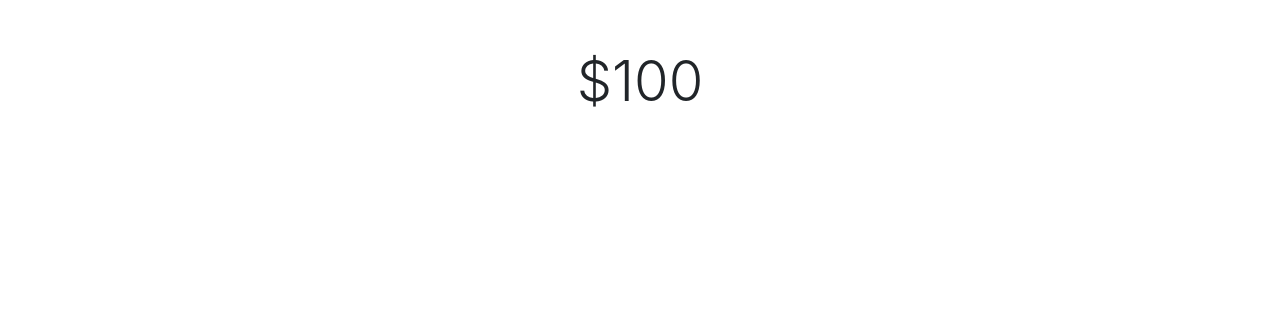
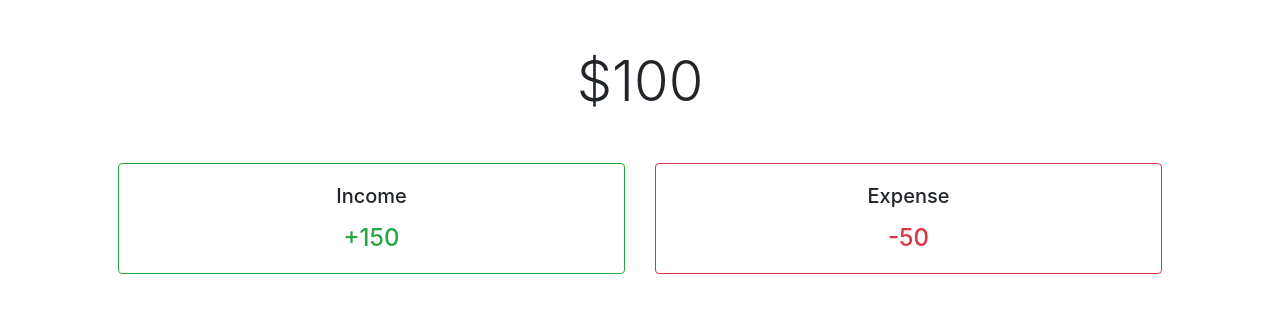
Before and after one commit to JoakimTeixeira/expense-tracker, a React (Create React App) app: page / in a window 1280 px wide. Shown: the top 312 px of the page. Built offline with nearby package versions, Linux system fonts and the light colour scheme.

Commit message:
Add summary component

```diff
--- /dev/null
+++ b/src/components/Summary.jsx
@@ -0,0 +1,37 @@
+import React from 'react'
+
+const Summary = () => {
+	return (
+		<section className="row mb-3">
+			<article className="col-sm-6 mb-3">
+				<div className="card border-success">
+					<div className="card-body">
+						<h5 className="card-title text-center mb-3">Income</h5>
+						<h6
+							className="card-text text-center text-success"
+							style={{ fontSize: '1.5rem' }}
+						>
+							+150
+						</h6>
+					</div>
+				</div>
+			</article>
+
+			<article className="col-sm-6">
+				<div className="card border-danger">
+					<div className="card-body">
+						<h5 className="card-title text-center mb-3">Expense</h5>
+						<h6
+							className="card-text text-center text-danger"
+							style={{ fontSize: '1.5rem' }}
+						>
+							-50
+						</h6>
+					</div>
+				</div>
+			</article>
+		</section>
+	)
+}
+
+export default Summary
--- a/src/components/TotalBalance.jsx
+++ b/src/components/TotalBalance.jsx
@@ -2,7 +2,7 @@ import React from 'react'
 
 const TotalBalance = () => {
 	return (
-		<header>
+		<header className="mb-5">
 			<h1 className="display-4 text-center">$100</h1>
 		</header>
 	)
--- a/src/containers/App.jsx
+++ b/src/containers/App.jsx
@@ -1,10 +1,12 @@
 import React from 'react'
+import Summary from '../components/Summary'
 import TotalBalance from '../components/TotalBalance'
 
 const App = () => {
 	return (
 		<div className="container p-5">
 			<TotalBalance />
+			<Summary />
 		</div>
 	)
 }
```
